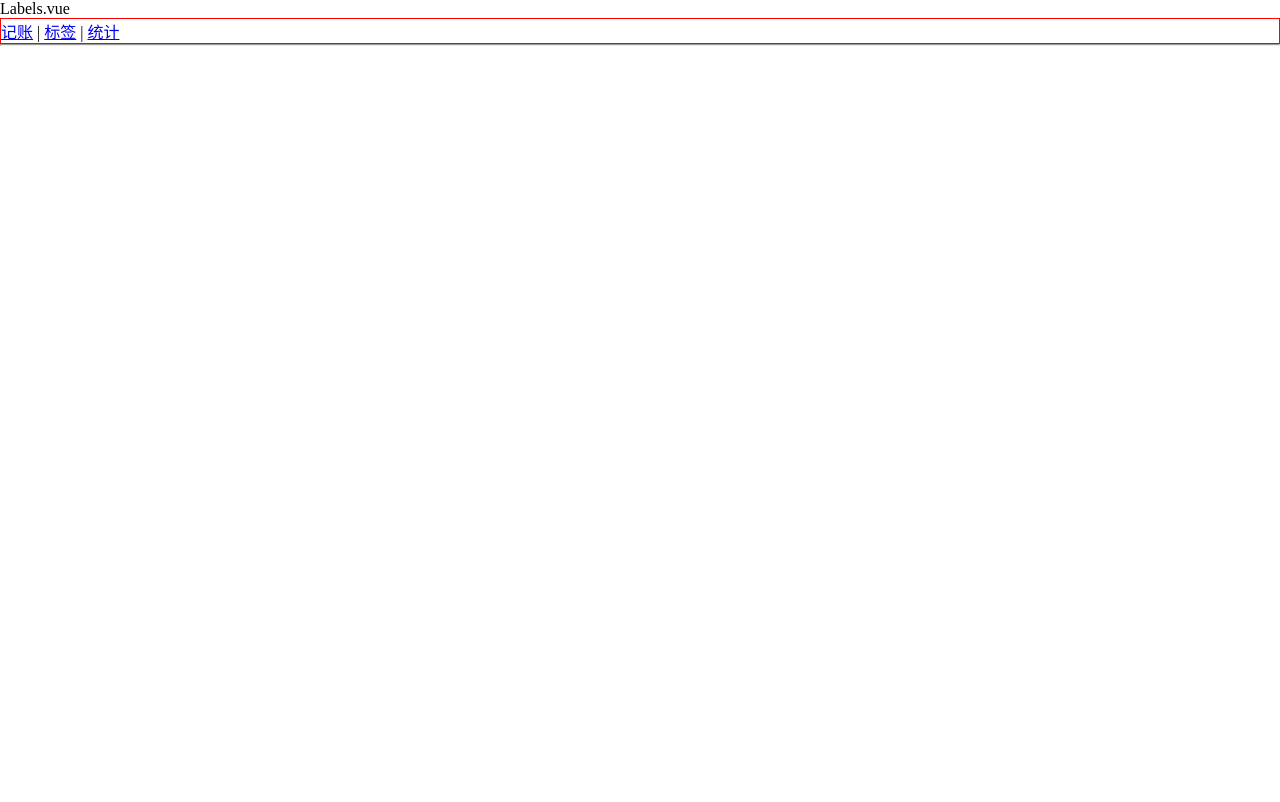
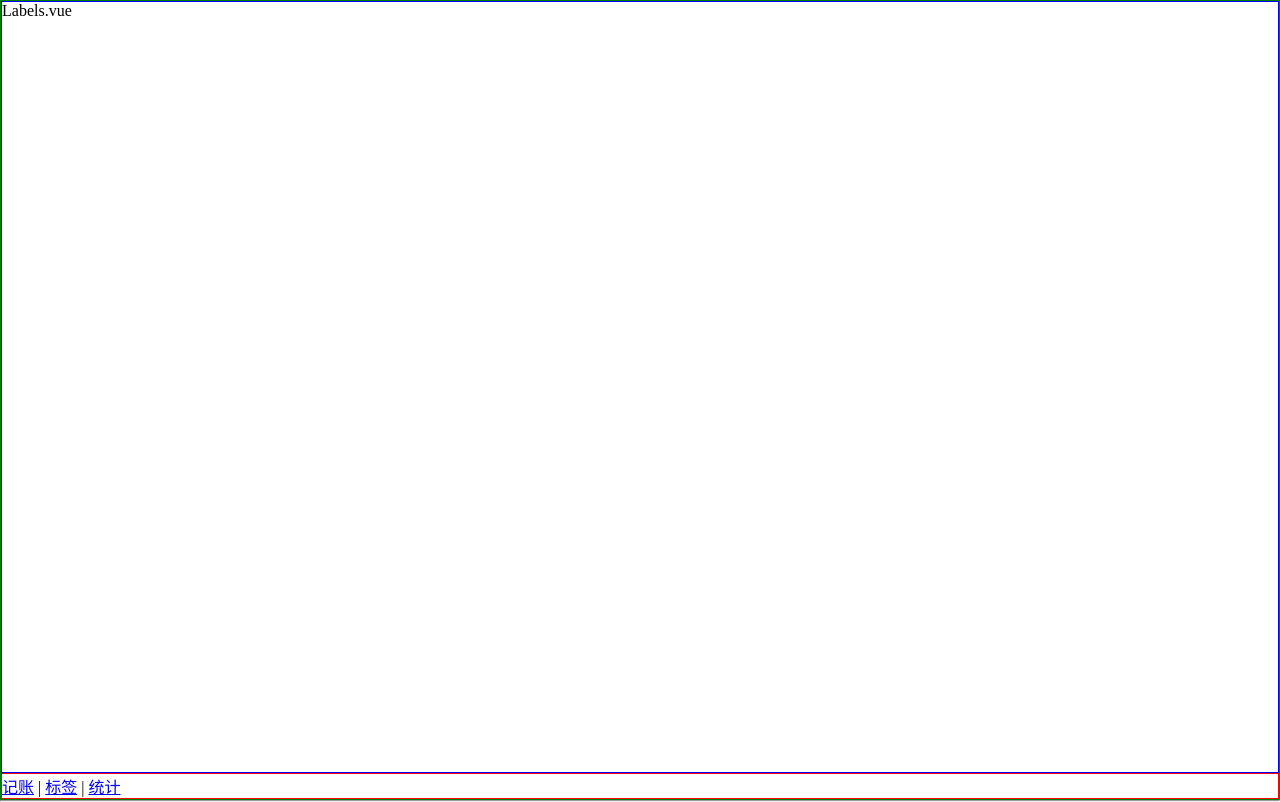
Before and after one commit to MercuriusLi23/nuts, a Vue app: page /#/labels in a window 1280 px wide. Built offline with nearby package versions, Linux system fonts and the light colour scheme.

Commit message:
重复布局

```diff
--- a/src/views/Labels.vue
+++ b/src/views/Labels.vue
@@ -1,5 +1,8 @@
 <template>
-<div>Labels.vue
+  <div class="nav-wrapper">
+    <div class="content">
+      Labels.vue
+    </div>
 <Nav/>
 </div>
 </template>
@@ -10,6 +13,16 @@
 };
 </script>
 
-<style scoped>
-
+<style lang="scss" scoped>
+.nav-wrapper{
+  border:1px solid green;
+  display:flex;
+  flex-direction: column;
+  height: 100vh;
+}
+.content{
+  border:1px solid blue;
+  flex-grow: 1;  //尽量把所有的高度都给content
+  overflow:auto;
+}
 </style>
--- a/src/views/Statistics.vue
+++ b/src/views/Statistics.vue
@@ -1,5 +1,8 @@
 <template>
-<div>Statistics.vue
+  <div class="nav-wrapper">
+    <div class="content">
+      Statistics.vue
+    </div>
 <Nav/>
 </div>
 </template>
@@ -10,6 +13,16 @@
 };
 </script>
 
-<style scoped>
-
+<style lang="scss" scoped>
+.nav-wrapper{
+  border:1px solid green;
+  display:flex;
+  flex-direction: column;
+  height: 100vh;
+}
+.content{
+  border:1px solid blue;
+  flex-grow: 1;  //尽量把所有的高度都给content
+  overflow:auto;
+}
 </style>
```
